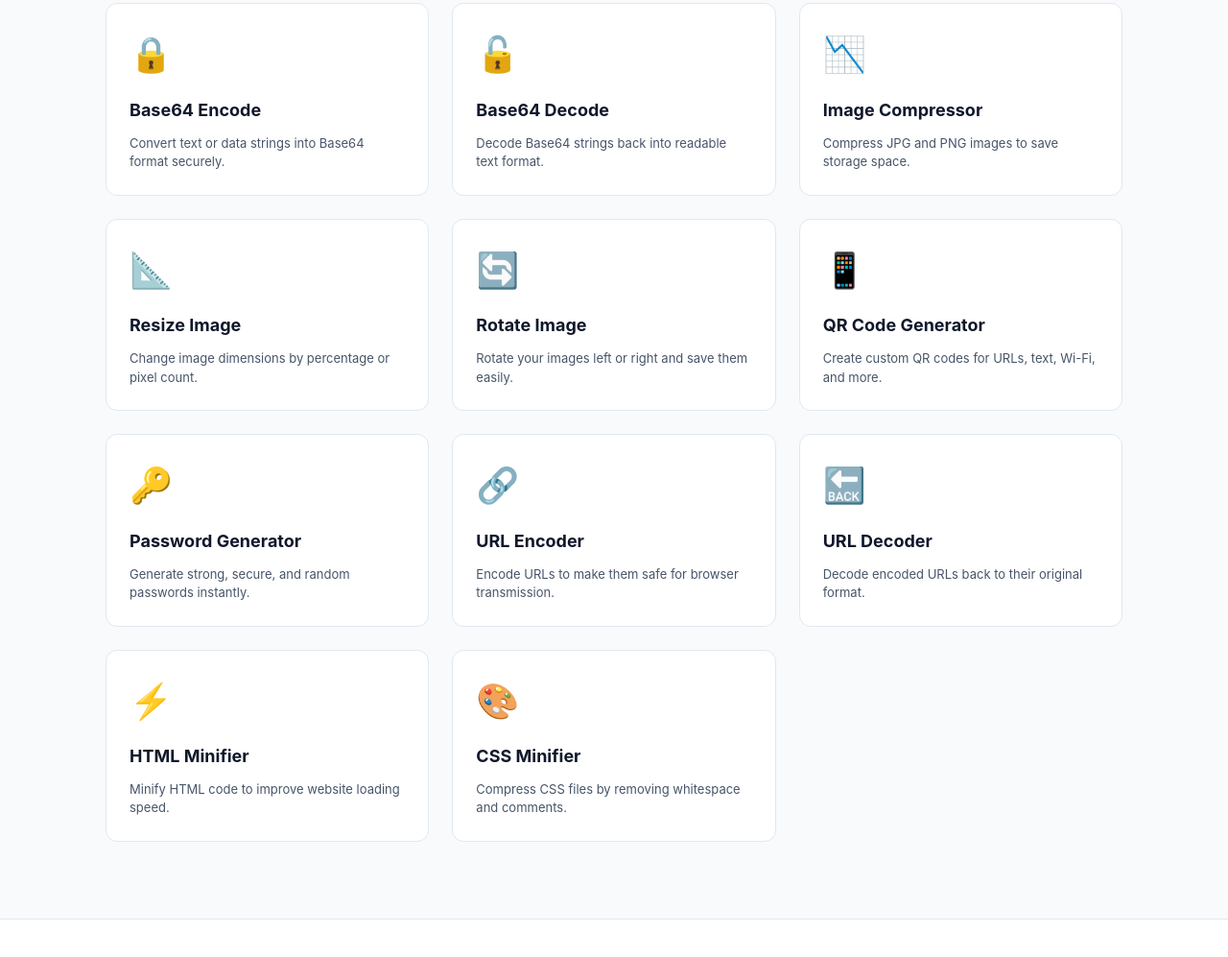
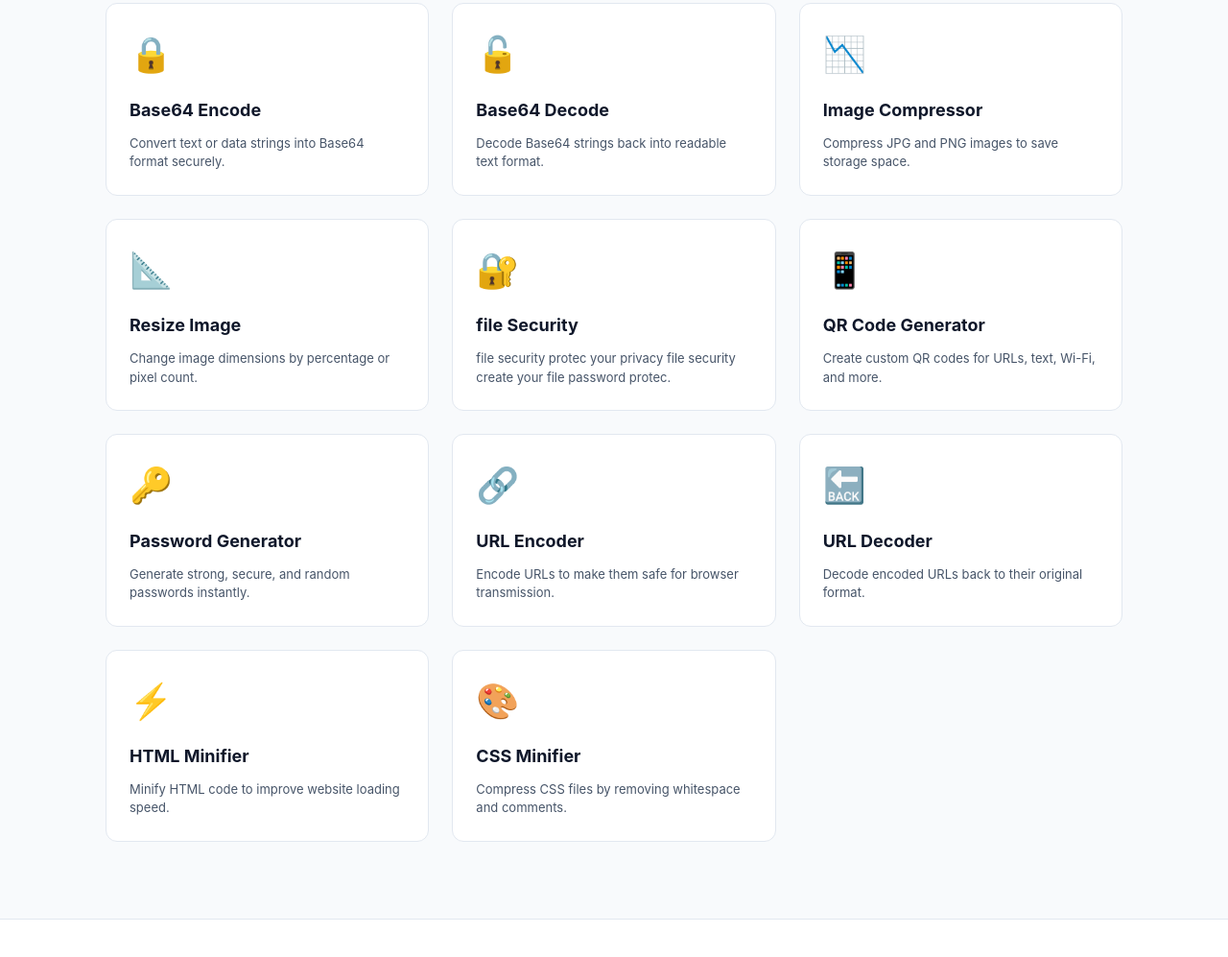
Before and after one commit to maxco0/ToolBaba, a plain HTML site: page index.html in a window 1280 px wide. Shown: the part 1125-2122 px from the top of the page at 96% size. Drawn offline with Linux system fonts and the light colour scheme.

Commit message:
Update index.html

```diff
--- a/index.html
+++ b/index.html
@@ -220,10 +220,10 @@
                         <div class="tool-name">Resize Image</div>
                         <div class="tool-desc">Change image dimensions by percentage or pixel count.</div>
                     </a>
-                    <a href="#" class="tool-card">
-                        <div class="tool-icon">🔄</div>
-                        <div class="tool-name">Rotate Image</div>
-                        <div class="tool-desc">Rotate your images left or right and save them easily.</div>
+                    <a href="file-security.html" class="tool-card">
+                        <div class="tool-icon">🔐</div>
+                        <div class="tool-name">file Security</div>
+                        <div class="tool-desc">file security protec your privacy file security create your file password protec.</div>
                     </a>
 
                     <!-- Other Utilities -->
```
